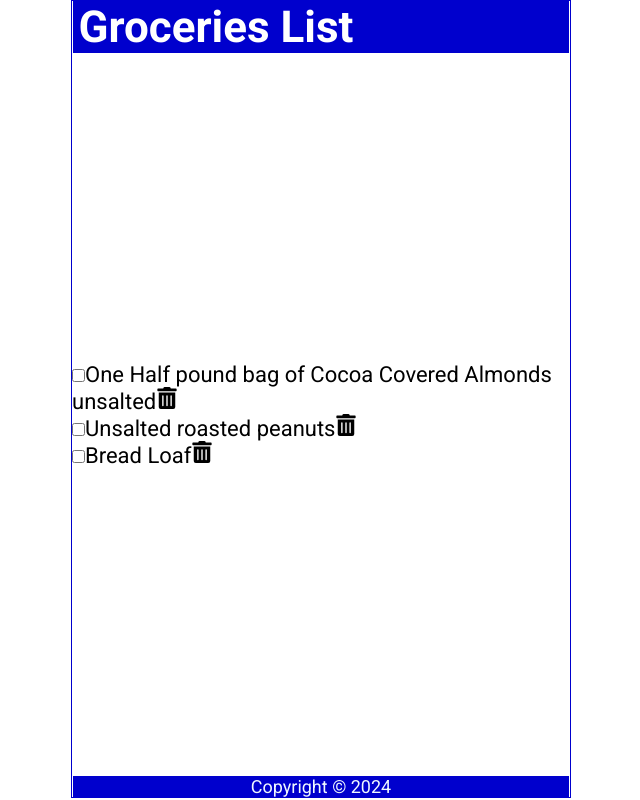
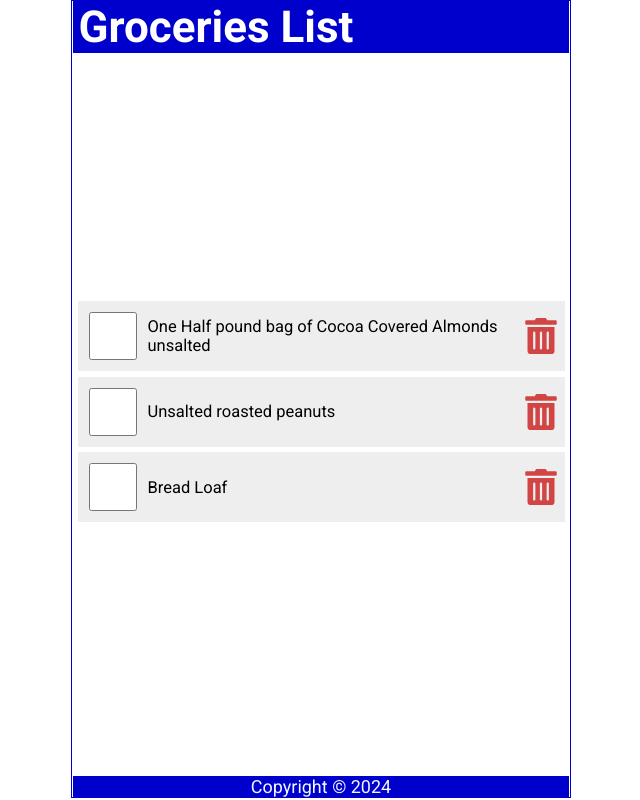
Before and after one commit to ptech12/listopia, a React (Create React App) app: page / in a window 1280 px wide. Shown: the whole page, without its empty margins (319-959 px from the left). Built offline with nearby package versions, Linux system fonts and the light colour scheme.

Commit message:
styling changes

```diff
--- a/src/index.css
+++ b/src/index.css
@@ -51,3 +51,56 @@ footer{
   justify-content: center !important;
   font-size: 18px;
 }
+
+ul{
+  width: 100%;
+  list-style: none;
+  padding: 0 .25rem 0 .25rem;
+}
+
+ul li::before{
+  content: "\200B";
+}
+
+.item{
+  display: flex;
+  justify-content: center;
+  align-items: center;
+  padding: .5rem 0 .5rem .5rem;
+  margin: .25rem 0;
+  background-color: #eee;
+}
+
+.item:first-child{
+  margin: 0;
+}
+
+.item input[type="checkbox"] {
+  text-align: center;
+  width: 2.5rem;
+  width: 48px;
+  min-width: 48px;
+  height: 2.5rem;
+  height: 48px;
+  min-height: 48px;
+  cursor: pointer;
+  margin-right: .5rem;
+}
+
+.item input[type="checkbox"]:focus + label{
+  text-decoration: underline;
+}
+
+.item > label{
+  font-size: .75rem;
+  flex-grow: 1;
+}
+
+.item svg{
+  width: 48px;
+  min-width: 48px;
+  height: 36px;
+  font-size: 1rem;
+  color: #D24545;
+  cursor: pointer;
+}
```
